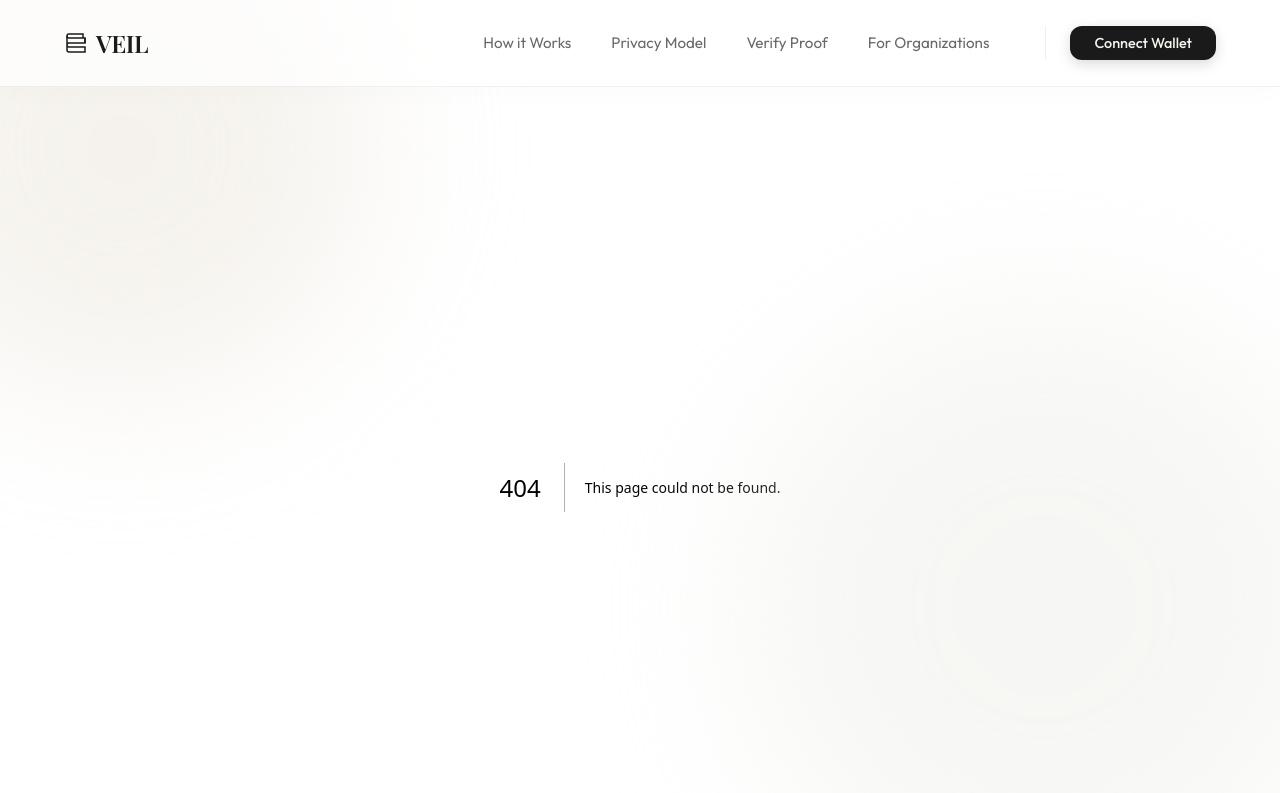
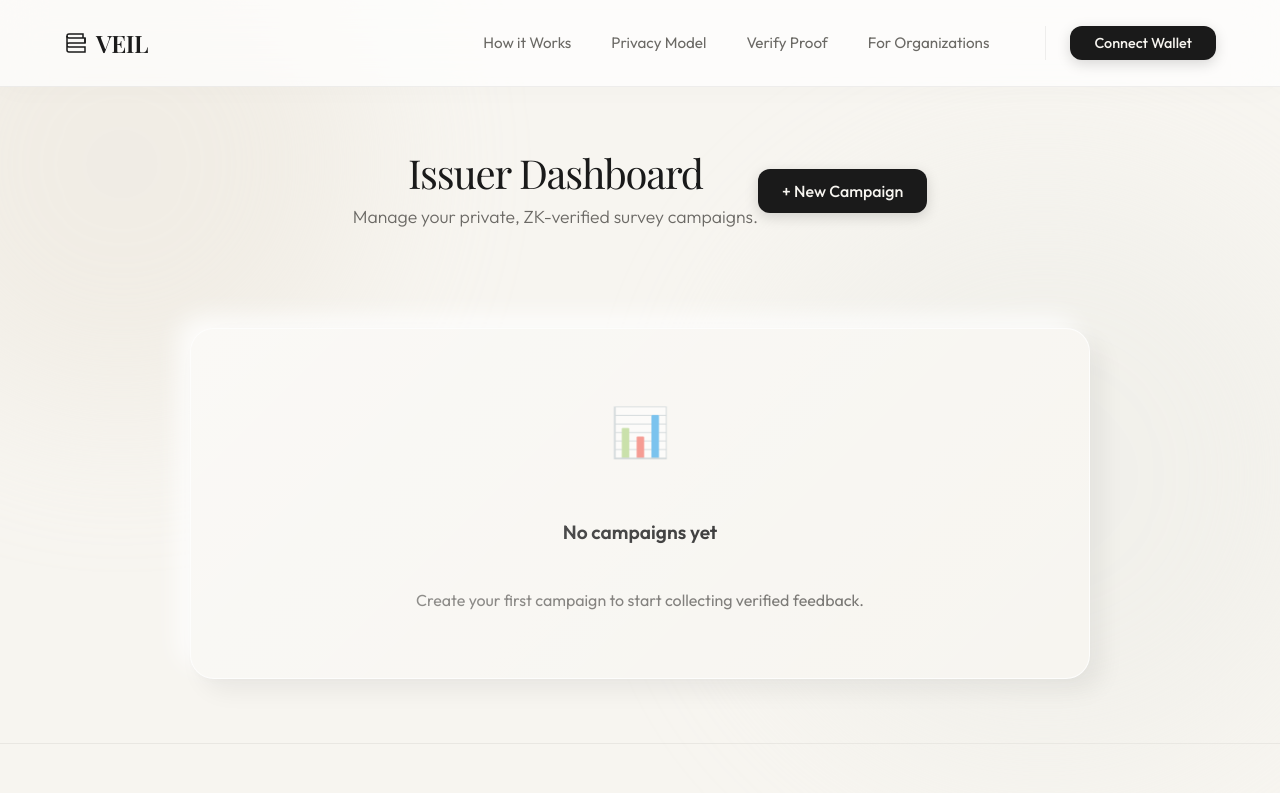
Before and after one commit to late-cat/veil, a Next.js app in the folder frontend/: page /dashboard in a window 1280 px wide. Before the commit this address had no page. Shown: the top 793 px of the page. Built offline with nearby package versions, Linux system fonts and the light colour scheme; a web font is replaced by a local one.

Commit message:
feat(ui): build issuer dashboard for survey campaign management

```diff
--- /dev/null
+++ b/frontend/src/app/dashboard/page.tsx
@@ -0,0 +1,153 @@
+'use client';
+
+import { useState, useEffect } from 'react';
+import Link from 'next/link';
+
+interface Campaign {
+  id: string;
+  title: string;
+  description: string;
+  createdAt: string;
+}
+
+export default function Dashboard() {
+  const [campaigns, setCampaigns] = useState<Campaign[]>([]);
+  const [loading, setLoading] = useState(true);
+  const [showCreate, setShowCreate] = useState(false);
+
+  // Form State
+  const [title, setTitle] = useState('');
+  const [description, setDescription] = useState('');
+  const [isCreating, setIsCreating] = useState(false);
+
+  useEffect(() => {
+    fetchCampaigns();
+  }, []);
+
+  const fetchCampaigns = async () => {
+    try {
+      const res = await fetch('/api/campaigns');
+      const data = await res.json();
+      setCampaigns(data.campaigns || []);
+    } catch (e) {
+      console.error("Failed to fetch campaigns", e);
+    } finally {
+      setLoading(false);
+    }
+  };
+
+  const handleCreate = async (e: React.FormEvent) => {
+    e.preventDefault();
+    if (!title) return;
+
+    setIsCreating(true);
+    try {
+      const res = await fetch('/api/campaigns', {
+        method: 'POST',
+        headers: { 'Content-Type': 'application/json' },
+        body: JSON.stringify({ title, description, questions: [{ type: 'text', label: 'Your Feedback' }] })
+      });
+
+      const data = await res.json();
+      if (data.success) {
+        setShowCreate(false);
+        setTitle('');
+        setDescription('');
+        await fetchCampaigns();
+      }
+    } catch (e) {
+      console.error("Failed to create campaign", e);
+    } finally {
+      setIsCreating(false);
+    }
+  };
+
+  return (
+    <main className="main-content">
+      <div className="content-wrapper animate-fade-in" style={{ maxWidth: '900px' }}>
+        <div style={{ display: 'flex', justifyContent: 'space-between', alignItems: 'center', marginBottom: '3rem' }}>
+          <div>
+            <h1 className="hero-title" style={{ fontSize: '2.5rem', marginBottom: '0.5rem' }}>
+              Issuer Dashboard
+            </h1>
+            <p className="hero-subtitle" style={{ margin: 0 }}>
+              Manage your private, ZK-verified survey campaigns.
+            </p>
+          </div>
+          <button
+            onClick={() => setShowCreate(!showCreate)}
+            className="primary-button"
+            style={{ width: 'auto', padding: '12px 24px' }}
+          >
+            {showCreate ? 'Cancel' : '+ New Campaign'}
+          </button>
+        </div>
+
+        {showCreate && (
+          <div className="soft-panel animate-fade-in" style={{ padding: '2rem', marginBottom: '2rem', border: '1px solid var(--border-highlight)' }}>
+            <h2 style={{ fontSize: '1.3rem', marginBottom: '1.5rem', fontWeight: 600 }}>Create New Campaign</h2>
+            <form onSubmit={handleCreate} style={{ display: 'flex', flexDirection: 'column', gap: '1.5rem' }}>
+              <div className="input-group">
+                <label className="input-label">Campaign Title</label>
+                <input
+                  type="text"
+                  value={title}
+                  onChange={(e) => setTitle(e.target.value)}
+                  className="textarea-input"
+                  style={{ minHeight: 'auto', padding: '12px 16px' }}
+                  placeholder="e.g., Q3 Engineering Feedback"
+                  required
+                />
+              </div>
+              <div className="input-group">
+                <label className="input-label">Description (Optional)</label>
+                <textarea
+                  value={description}
+                  onChange={(e) => setDescription(e.target.value)}
+                  className="textarea-input"
+                  style={{ minHeight: '100px' }}
+                  placeholder="Explain the purpose of this survey..."
+                />
+              </div>
+              <div style={{ display: 'flex', justifyContent: 'flex-end' }}>
+                <button type="submit" className="primary-button" style={{ width: 'auto' }} disabled={isCreating}>
+                  {isCreating ? 'Creating...' : 'Launch Campaign'}
+                </button>
+              </div>
+            </form>
+          </div>
+        )}
+
+        {loading ? (
+          <div style={{ textAlign: 'center', padding: '3rem', color: 'var(--text-secondary)' }}>Loading campaigns...</div>
+        ) : campaigns.length === 0 ? (
+          <div className="soft-panel" style={{ padding: '4rem 2rem', textAlign: 'center' }}>
+            <div style={{ fontSize: '3rem', marginBottom: '1rem', opacity: 0.5 }}>📊</div>
+            <h3 style={{ fontSize: '1.2rem', marginBottom: '0.5rem' }}>No campaigns yet</h3>
+            <p style={{ color: 'var(--text-secondary)' }}>Create your first campaign to start collecting verified feedback.</p>
+          </div>
+        ) : (
+          <div style={{ display: 'grid', gridTemplateColumns: 'repeat(auto-fill, minmax(300px, 1fr))', gap: '1.5rem' }}>
+            {campaigns.map(c => (
+              <div key={c.id} className="soft-panel" style={{ padding: '1.5rem', display: 'flex', flexDirection: 'column' }}>
+                <div style={{ display: 'flex', justifyContent: 'space-between', alignItems: 'flex-start', marginBottom: '1rem' }}>
+                  <h3 style={{ fontSize: '1.1rem', fontWeight: 600, margin: 0 }}>{c.title}</h3>
+                  <span className="badge" style={{ fontSize: '0.7rem' }}>Active</span>
+                </div>
+                <p style={{ color: 'var(--text-secondary)', fontSize: '0.9rem', marginBottom: '1.5rem', flex: 1 }}>
+                  {c.description || "No description provided."}
+                </p>
+                <div style={{ display: 'flex', justifyContent: 'space-between', alignItems: 'center', borderTop: '1px solid var(--border-color)', paddingTop: '1rem' }}>
+                  <span style={{ fontSize: '0.8rem', color: 'var(--text-secondary)', fontFamily: 'monospace' }}>ID: {c.id}</span>
+                  <Link href={`/dashboard/${c.id}`} className="primary-button" style={{ width: 'auto', padding: '6px 16px', fontSize: '0.85rem' }}>
+                    View Details
+                  </Link>
+                </div>
+              </div>
+            ))}
+          </div>
+        )}
+      </div>
+    </main>
+  );
+}
```
